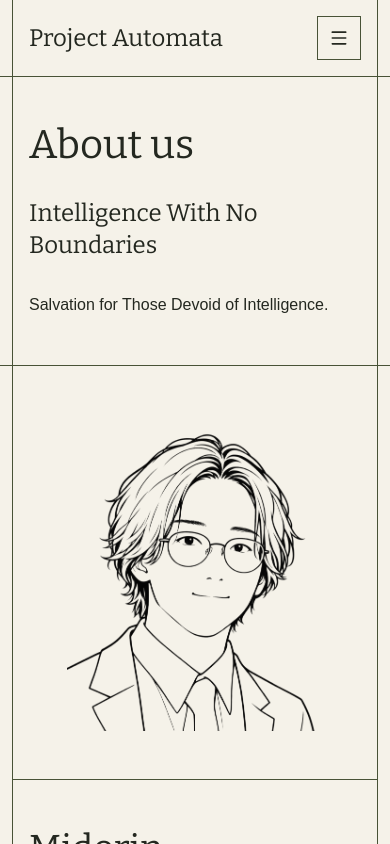
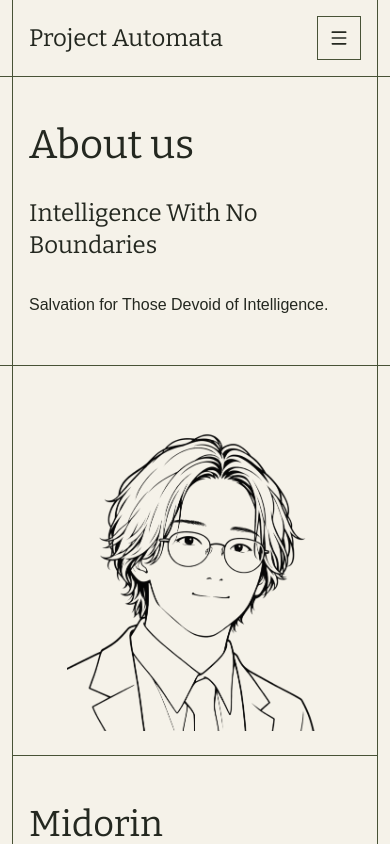
Before and after one commit to midorin-Linux/ProjectAutomata-Web, a React (Vite) app: page /about in a window 390 px wide. Shown: the top 844 px of the page. Built offline with nearby package versions, Linux system fonts and the light colour scheme.

Commit message:
fix: remove mobile gap below profile image

```diff
--- a/src/pages/about.tsx
+++ b/src/pages/about.tsx
@@ -26,7 +26,7 @@ export function About() {
         </div>
       </div>
       <div className="flex justify-center border-primary px-3 sm:px-8">
-        <div className="grid w-full max-w-7xl grid-cols-1 gap-y-6 border-x border-primary md:grid-cols-[1fr_3fr]">
+        <div className="grid w-full max-w-7xl grid-cols-1 border-x border-primary md:grid-cols-[1fr_3fr]">
           <div className="min-w-0 bg-[#f5f2e9] px-4 py-6">
             <img
               src={midorinAvatar}
```
